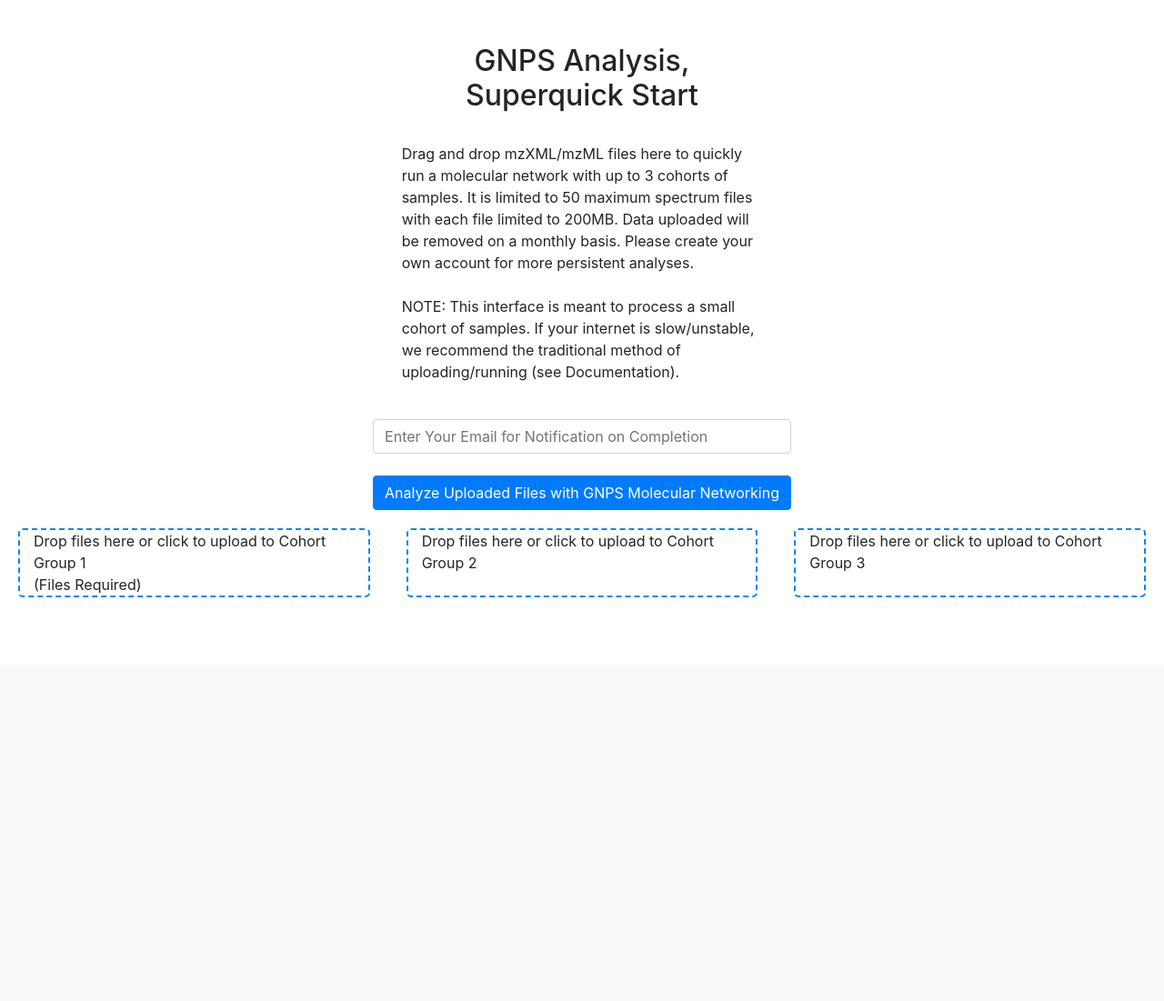
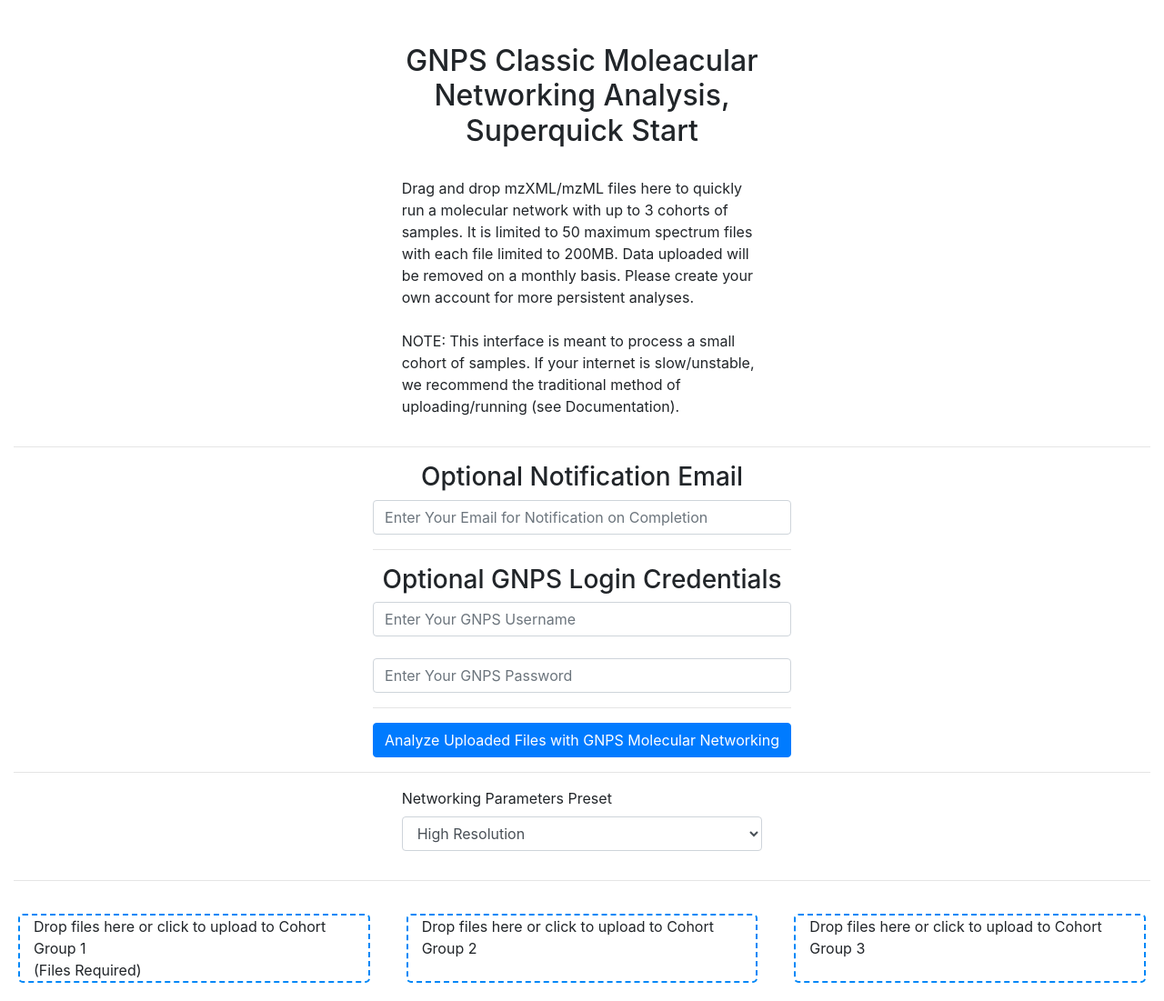
Before and after one commit to mwang87/GNPS_quickstart, a Flask app: page / in a window 1280 px wide. Shown: the part 69-1170 px from the top of the page at 91% size. Before the commit the page ends 726 px from the top, so only its background shows below. Run offline with Flask 2, Linux system fonts and the light colour scheme; some libraries are stand-ins or nearby versions.

Commit message:
updating classic networking to enable credentials

```diff
--- a/templates/classicnetworking.html
+++ b/templates/classicnetworking.html
@@ -64,7 +64,7 @@
             <div class="row">
               <div class="col-sm"></div>
               <div class="col-sm text-center">
-                  <h2>GNPS Analysis, Superquick Start</h2>
+                  <h2>GNPS Classic Moleacular Networking Analysis, Superquick Start</h2>
               </div>
               <div class="col-sm"></div>
             </div>
@@ -83,20 +83,44 @@
               <div class="col-sm"></div>
             </div>
 
-            <br>
+            <hr>
 
             <div class="row">
               <div class="col-sm"></div>
               <div class="col-sm">
                   <div class="text-center" >
+                      <h3> Optional Notification Email </h3>
                       <input type="text" class="form-control" name="email" id="email" placeholder="Enter Your Email for Notification on Completion">
+                      <hr>
+                      <h3> Optional GNPS Login Credentials </h3>
+                      <input type="text" class="form-control" name="username" id="username" placeholder="Enter Your GNPS Username">
                       <br>
-                      <button id="analyzebutton" class="btn btn-primary" onclick="analyzeNetworing()" >Analyze Uploaded Files with GNPS Molecular Networking </button>
-                        <!-- <button class="btn btn-primary" data-loading-text="<i class='fa fa-circle-o-notch fa-spin'>" onclick="myFunction()">Analyze Uploaded Files with GNPS Molecular Networking</button> -->
+                      <input type="password" class="form-control" name="password" id="password" placeholder="Enter Your GNPS Password">
+                      <hr>
+                      <button id="analyzebutton" class="btn btn-primary" onclick="analyzeNetworking()" >Analyze Uploaded Files with GNPS Molecular Networking </button>
                   </div>
               </div>
               <div class="col-sm"></div>
             </div>
+
+            <hr>
+
+            <div class="row">
+                <div class="col-sm"></div>
+                <div class="col-sm">
+                    <div class="form-group">
+                        <label for="exampleFormControlInput2">Networking Parameters Preset</label>
+                        <select class="form-control" name="networkingpreset" id="networkingpreset">
+                            <option value="HIGHRES">High Resolution</option>
+                            <option value="LOWRES">Low Resolution</option>
+                        </select>
+                    </div>
+                </div>
+                <div class="col-sm">
+                </div>
+            </div>
+
+            <hr>
 
             <div class="row">
                 <div class="dropzone col-md" id="group1">
@@ -125,20 +149,21 @@
         }
 
 
-
         group1dropzone = new Dropzone("#group1", { url: "upload1", maxFilesize: 200, parallelUploads:1});
         group2dropzone = new Dropzone("#group2", { url: "upload2", maxFilesize: 200, parallelUploads:1});
         group3dropzone = new Dropzone("#group3", { url: "upload3", maxFilesize: 200, parallelUploads:1});
 
-        function analyzeNetworing() {
+        function analyzeNetworking() {
             $("#analyzebutton").html("<i class='fa fa-spinner fa-spin '></i> Processing")
 
             email = $("#email").val()
+            username = $("#username").val()
+            password = $("#password").val()
 
             $.ajax({
             url: 'analyze',
             type: 'POST',
-            data: {"email": email},
+            data: {"email": email, "username": username, "password": password, "networkingpreset": $("#networkingpreset").val()},
             dataType: "json",
             success: function(response) {
                 remote_url = "https://gnps.ucsd.edu/ProteoSAFe/status.jsp?task=" + response["task_id"]
--- a/templates/featurebasednetworking.html
+++ b/templates/featurebasednetworking.html
@@ -62,7 +62,7 @@
             <div class="row">
               <div class="col-sm"></div>
               <div class="col-sm text-center">
-                  <h2>GNPS Analysis, Superquick Start</h2>
+                  <h2>GNPS Feature Based Molecular Networking Analysis, Superquick Start</h2>
               </div>
               <div class="col-sm"></div>
             </div>
@@ -102,7 +102,7 @@
                       <br>
                       <input type="password" class="form-control" name="password" id="password" placeholder="Enter Your GNPS Password">
                       <hr>
-                      <button id="analyzebutton" class="btn btn-primary" onclick="analyzeButton()" >Analyze Uploaded Files with GNPS Featured Based Molecular Networking </button>
+                      <button id="analyzebutton" class="btn btn-primary" onclick="analyzeNetworking()" >Analyze Uploaded Files with GNPS Featured Based Molecular Networking </button>
                         <!-- <button class="btn btn-primary" data-loading-text="<i class='fa fa-circle-o-notch fa-spin'>" onclick="myFunction()">Analyze Uploaded Files with GNPS Molecular Networking</button> -->
                   </div>
               </div>
@@ -168,7 +168,7 @@
         samplemetadata_dropzone = new Dropzone("#samplemetadata", { url: "samplemetadata", maxFilesize: 200, parallelUploads:1});
         additionalpairs_dropzone = new Dropzone("#additionalpairs", { url: "additionalpairs", maxFilesize: 200, parallelUploads:1});
 
-        function analyzeButton() {
+        function analyzeNetworking() {
             $("#analyzebutton").html("<i class='fa fa-spinner fa-spin '></i> Processing")
 
             email = $("#email").val()
--- a/views.py
+++ b/views.py
@@ -50,6 +50,7 @@ def upload_3():
 @app.route('/analyze', methods=['POST'])
 def analyze():
     sessionid = request.cookies.get('sessionid')
+    networkingpreset = request.form["networkingpreset"]
     email = request.form["email"]
     if len(email) < 1 or len(email) > 100:
         email = "ccms.web@gmail.com"
@@ -60,8 +61,19 @@ def analyze():
         content = {'status': 'Group 1 files required but not selected'}
         return json.dumps(content), 417
 
+    gnps_username = credentials.USERNAME
+    gnps_password = credentials.PASSWORD
+
+    try:
+        if len(request.form["username"] ) > 3 and len(request.form["password"]):
+            gnps_username = request.form["username"]
+            gnps_password = request.form["password"]
+    except:
+        gnps_username = credentials.USERNAME
+        gnps_password = credentials.PASSWORD
+
     remote_dir = os.path.join(credentials.USERNAME, sessionid)
-    task_id = util.launch_GNPS_workflow(remote_dir, "GNPS Quickstart Molecular Networking Analysis ", credentials.USERNAME, credentials.PASSWORD, present_folders, email)
+    task_id = util.launch_GNPS_workflow(remote_dir, "GNPS Quickstart Molecular Networking Analysis ", gnps_username, gnps_password, present_folders, email, networkingpreset)
 
     content = {'status': 'Success', 'task_id': task_id}
     return json.dumps(content), 200
```
Also changed, not shown: util.py (+49 -9 lines), 1 other file.
